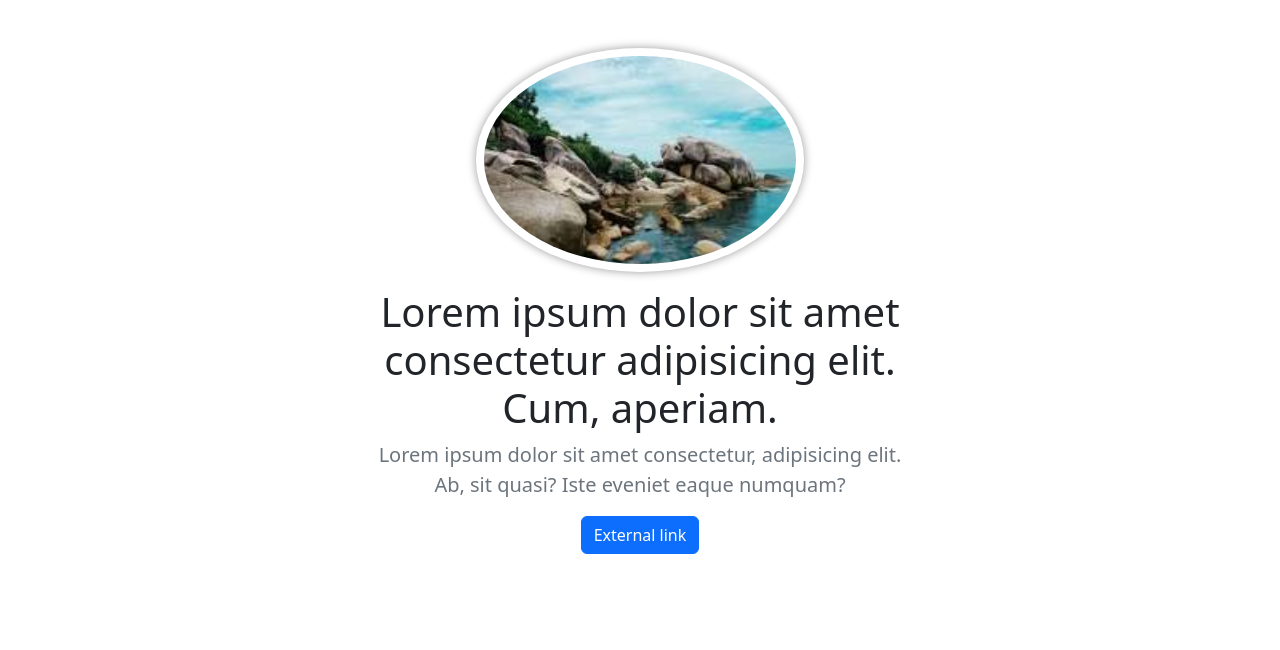
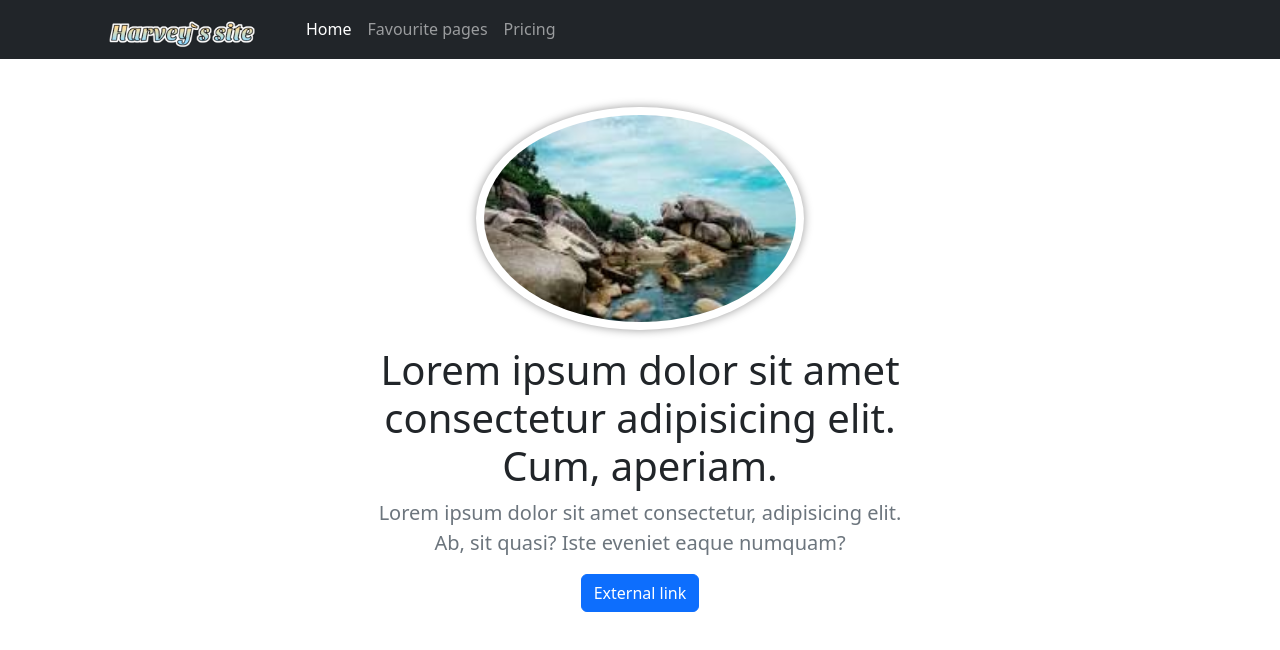
Before and after one commit to Harvey1122018/Frontend, a plain HTML site: page index.html in a window 1280 px wide. Drawn offline with nearby package versions, Linux system fonts and the light colour scheme.

Commit message:
+ to html

```diff
--- a/index.html
+++ b/index.html
@@ -11,8 +11,12 @@
       integrity="sha384-gH2yIJqKdNHPEq0n4Mqa/HGKIhSkIHeL5AyhkYV8i59U5AR6csBvApHHNl/vI1Bx"
       crossorigin="anonymous"
     />
+    <script src="https://cdn.jsdelivr.net/npm/@popperjs/core@2.11.5/dist/umd/popper.min.js" integrity="sha384-Xe+8cL9oJa6tN/veChSP7q+mnSPaj5Bcu9mPX5F5xIGE0DVittaqT5lorf0EI7Vk" crossorigin="anonymous">
+    </script>
+    <script src="https://cdn.jsdelivr.net/npm/bootstrap@5.2.0/dist/js/bootstrap.min.js" integrity="sha384-ODmDIVzN+pFdexxHEHFBQH3/9/vQ9uori45z4JjnFsRydbmQbmL5t1tQ0culUzyK" crossorigin="anonymous">
+    </script>
     <style>
-     .rounded-img{
+     .rounded-img {
       width: 60%;
       border-radius: 50%;
       box-shadow: 0 0 10px rgba(0, 0, 0, 0.4);
@@ -21,6 +25,30 @@
      }
     </style>
   </head>
+  <body>
+    <nav class="navbar navbar-expand-lg navbar-dark bg-dark">
+    <div class="container">
+      <a class="navbar-brand p-0" href="/">
+        <img src="Logo.png" alt="Logo" width="200">
+      </a>
+      <button class="navbar-toggler" type="button" data-bs-toggle="collapse" data-bs-target="#navbarNav" aria-controls="navbarNav" aria-expanded="false" aria-label="Toggle navigation">
+        <span class="navbar-toggler-icon"></span>
+      </button>
+      <div class="collapse navbar-collapse" id="navbarNav">
+        <ul class="navbar-nav">
+          <li class="nav-item">
+            <a class="nav-link active" aria-current="page" href="#">Home</a>
+          </li>
+          <li class="nav-item">
+            <a class="nav-link" href="#">Favourite pages</a>
+          </li>
+          <li class="nav-item">
+            <a class="nav-link" href="#">Pricing</a>
+          </li>
+        </ul>
+    </div>
+  </div>
+  </nav>
   <b>
     <div class="container text-center my-5">
       <div class="row">
```
Also changed, not shown: Logo.png (added), 1 other file.
